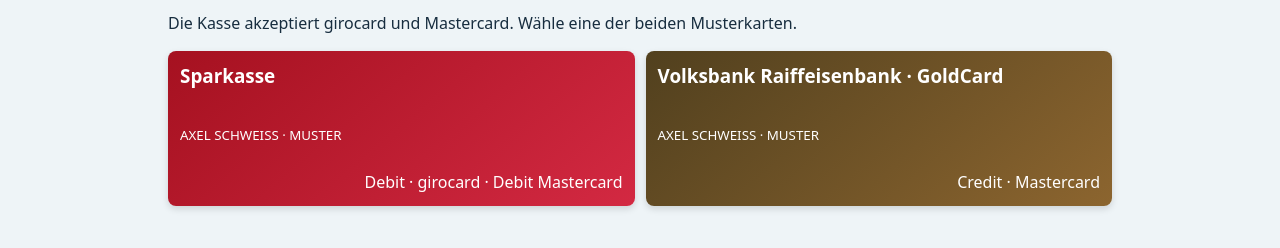
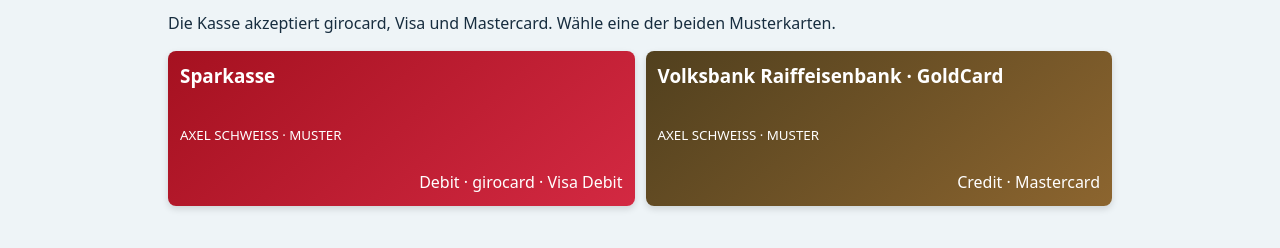
Before and after one commit to jujust10/Unterrichtsmaterialien, a plain HTML site: page bwr/klasse-7/lb1/20-kartenzahlung/index.html in a window 1280 px wide. Shown: the part 120-368 px from the top of the page. Drawn offline with Linux system fonts and the light colour scheme.

Commit message:
Wähle die Sparkassen-Card mit Visa Debit

```diff
--- a/bwr/klasse-7/lb1/20-kartenzahlung/index.html
+++ b/bwr/klasse-7/lb1/20-kartenzahlung/index.html
@@ -9,7 +9,7 @@
 <main id="screen"></main>
 <script>
 const cards=[
- {issuer:'Sparkasse',type:'Debit',scheme:'girocard · Debit Mastercard',color:'red'},
+ {issuer:'Sparkasse',type:'Debit',scheme:'girocard · Visa Debit',color:'red'},
  {issuer:'Volksbank Raiffeisenbank · GoldCard',type:'Credit',scheme:'Mastercard',color:'gold'}
 ];
 const screen=document.querySelector('#screen');
@@ -21,7 +21,7 @@ function render(next){
  stage=next;
  const credit=selected?.type==='Credit';
  if(next==='choose'){
-  screen.innerHTML='<h1>Axel zahlt 18,00 €</h1><p>Die Kasse akzeptiert girocard und Mastercard. Wähle eine der beiden Musterkarten.</p><div class="cards">'+cards.map((c,i)=>'<button class="card '+c.color+'" data-act="c'+i+'"><b>'+c.issuer+'</b><small>AXEL SCHWEISS · MUSTER</small><i>'+c.type+' · '+c.scheme+'</i></button>').join('')+'</div>';
+  screen.innerHTML='<h1>Axel zahlt 18,00 €</h1><p>Die Kasse akzeptiert girocard, Visa und Mastercard. Wähle eine der beiden Musterkarten.</p><div class="cards">'+cards.map((c,i)=>'<button class="card '+c.color+'" data-act="c'+i+'"><b>'+c.issuer+'</b><small>AXEL SCHWEISS · MUSTER</small><i>'+c.type+' · '+c.scheme+'</i></button>').join('')+'</div>';
   return;
  }
  const title='<h1>'+selected.issuer+' · '+selected.type+'</h1>';
```
